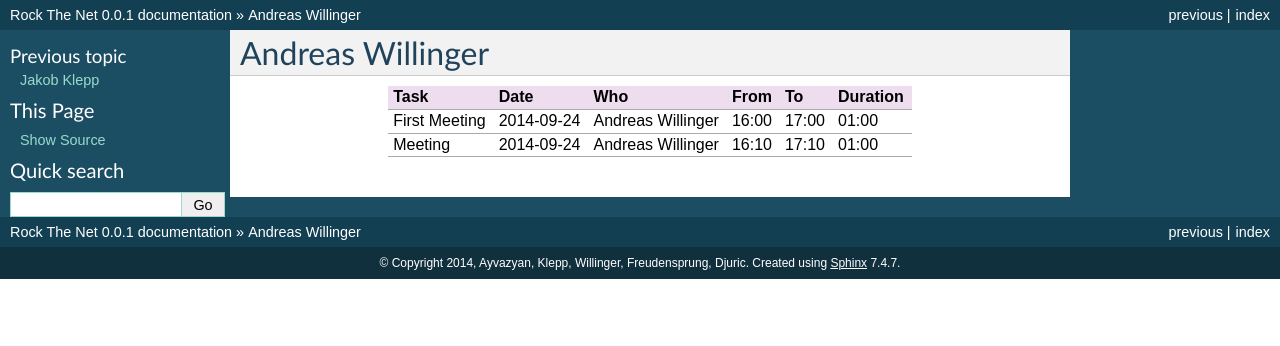
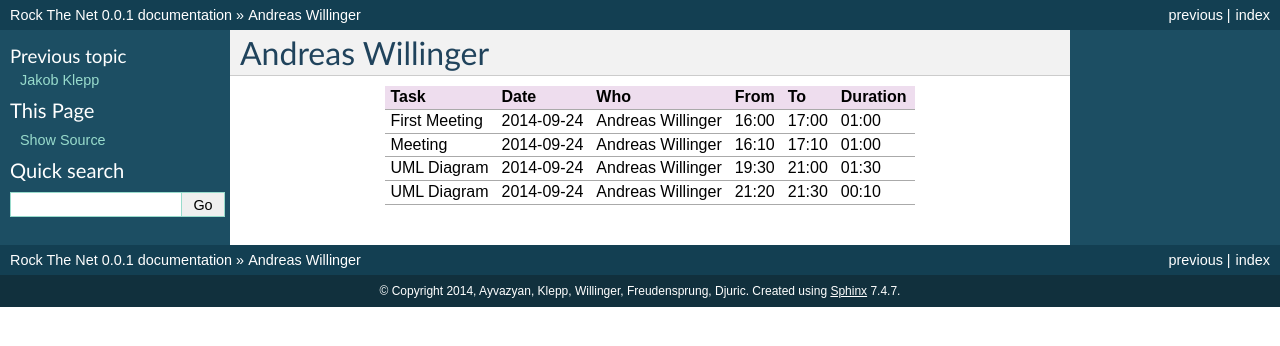
Before and after one commit to aayvazyan-tgm/RouterManagementProject_RockTheNet, a Sphinx documentation site: the page built from docs/timerecording_willinger.rst, in a window 1280 px wide. Shown: the top 346 px of the page. Built offline with Sphinx 7.4.7, drawn with Linux system fonts in a browser that asks for light colours.

Commit message:
added most requirements to UML, reorganized everything

```diff
--- a/docs/timerecording_willinger.rst
+++ b/docs/timerecording_willinger.rst
@@ -6,4 +6,6 @@ Task                              Date       Who                 From  To    Dur
 ================================= ========== =================== ===== ===== ========
 First Meeting                     2014-09-24 Andreas Willinger   16:00 17:00 01:00
 Meeting                           2014-09-24 Andreas Willinger   16:10 17:10 01:00
+UML Diagram                       2014-09-24 Andreas Willinger   19:30 21:00 01:30
+UML Diagram                       2014-09-24 Andreas Willinger   21:20 21:30 00:10
 ================================= ========== =================== ===== ===== ========
```
Also changed, not shown: 1 other file.
